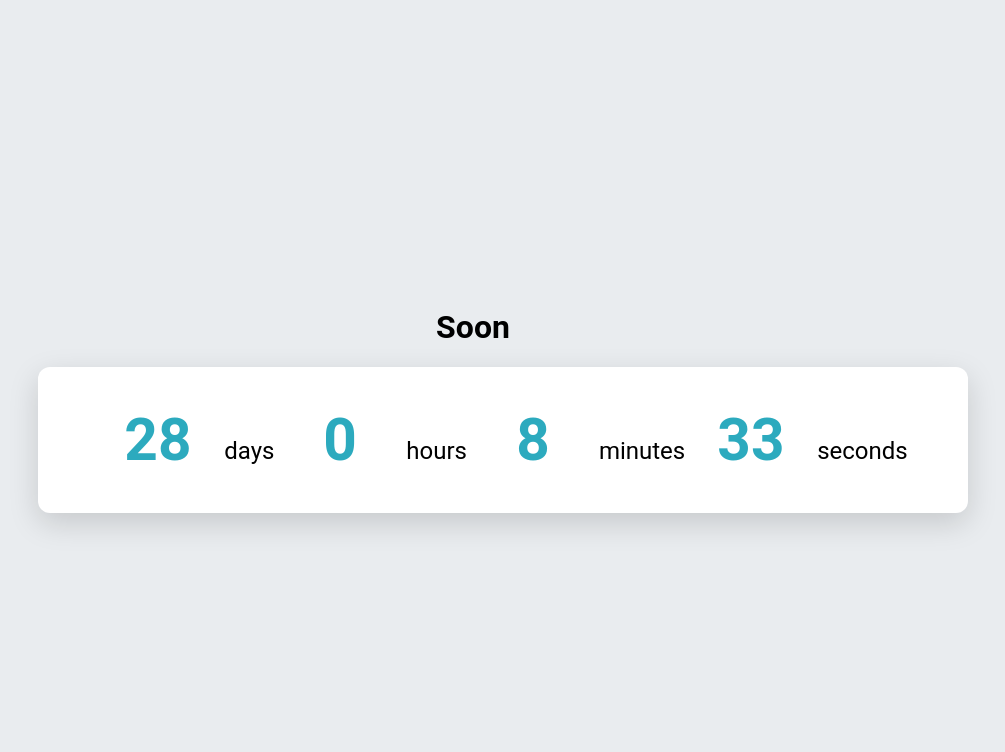
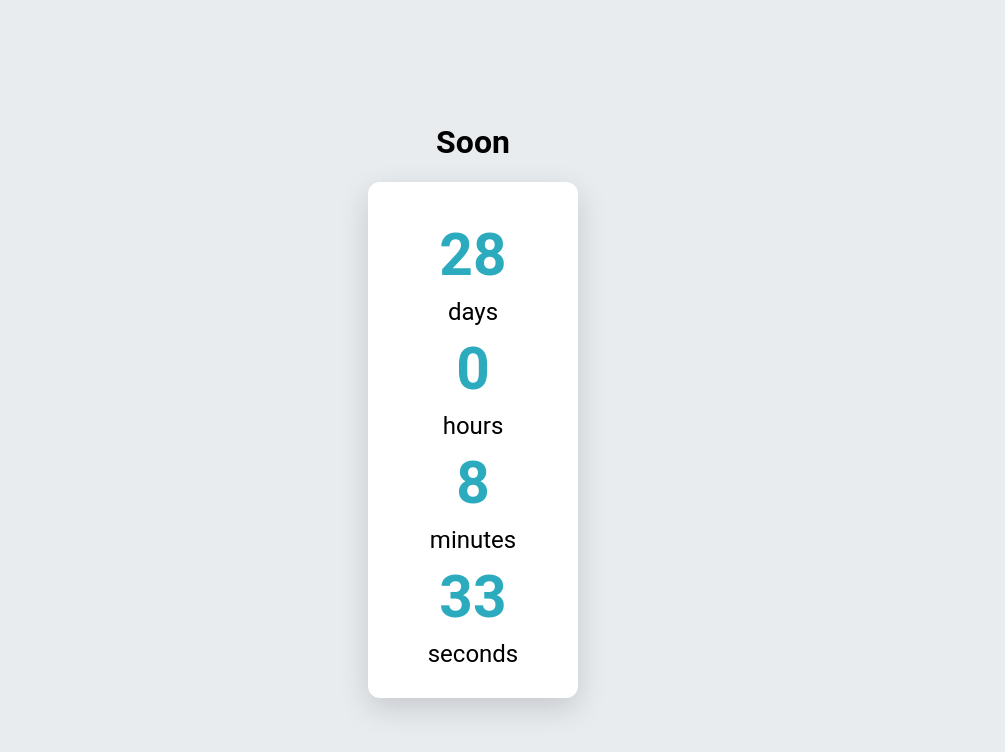
Before and after one commit to anubhav2256/HTML, a plain HTML site: page index.html in a window 1280 px wide. Shown: the whole page, without its empty margins (167-1172 px from the left). Drawn offline with Linux system fonts and the light colour scheme.

Commit message:
Update index.css

```diff
--- a/index.css
+++ b/index.css
@@ -14,7 +14,7 @@ body {
     border-radius: 12px;
     box-shadow: 0 10px 30px rgba(0, 0, 0, 0.15);
     text-align: center;
-    max-width: 900px;
+    max-width: 150px;
     width: 100%;
     font-size: 1.5rem;
 }
```
